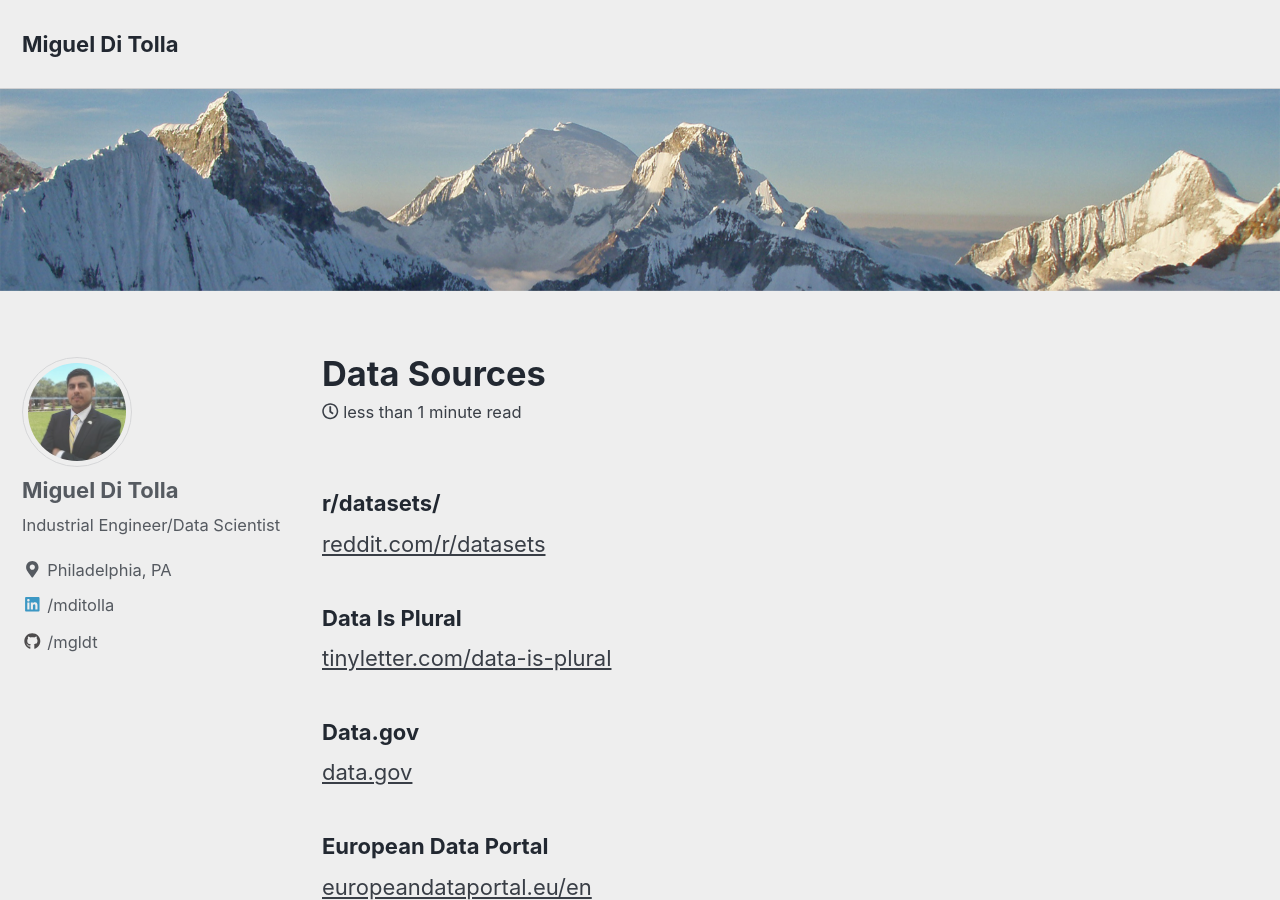
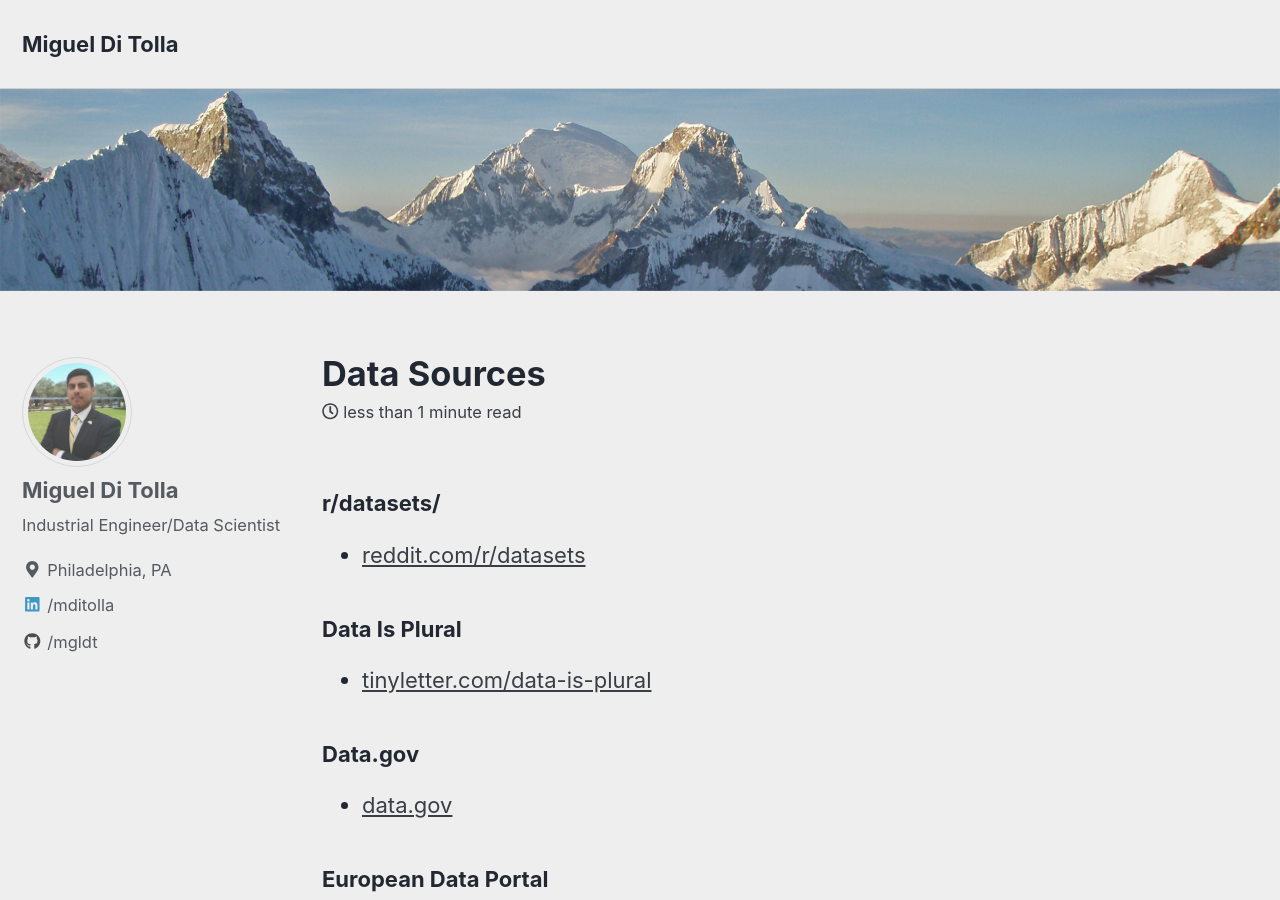
Before and after one commit to mgldt/mgldt.github.io, a Jekyll site: the page built from _posts/2019-06-28-data-sources.md, in a window 1280 px wide and 900 px high. Built offline with Jekyll 4.4.1, drawn with Linux system fonts in a browser that asks for light colours; cached includes are drawn as plain includes.

```diff
--- a/_posts/2019-06-28-data-sources.md
+++ b/_posts/2019-06-28-data-sources.md
@@ -9,75 +9,75 @@ excerpt: "Various data sources"
 
 ### r/datasets/
 
-[reddit.com/r/datasets](https://www.reddit.com/r/datasets)
+* [reddit.com/r/datasets](https://www.reddit.com/r/datasets)
 
 
 ### Data Is Plural
 
-[tinyletter.com/data-is-plural](https://tinyletter.com/data-is-plural)
+* [tinyletter.com/data-is-plural](https://tinyletter.com/data-is-plural)
 
 
 ### Data.gov
 
-[data.gov](https://data.gov)
+* [data.gov](https://data.gov)
 
 
 ### European Data Portal
 
-[europeandataportal.eu/en](https://www.europeandataportal.eu/en)
+* [europeandataportal.eu/en](https://www.europeandataportal.eu/en)
 
 
 ### BuzzFeed News
 
-[github.com/BuzzFeedNews](https://github.com/BuzzFeedNews)
+* [github.com/BuzzFeedNews](https://github.com/BuzzFeedNews)
 
 
 ### FiveThirstyEight
 
-[data.fivethirtyeight.com](https://data.fivethirtyeight.com)
+* [data.fivethirtyeight.com](https://data.fivethirtyeight.com)
 
 
 ### Open Data Network
 
-[opendatanetwork.com/](https://opendatanetwork.com/)
+* [opendatanetwork.com/](https://opendatanetwork.com/)
 
 
 ### Enigma Public Data
 
-[public.enigma.com](https://public.enigma.com)
+* [public.enigma.com](https://public.enigma.com)
 
 
 ### Registry of Open Data on AWS
 
-[registry.opendata.aws/](https://registry.opendata.aws/)
+* [registry.opendata.aws/](https://registry.opendata.aws/)
 
 
 ### Google Cloud Public Datasets
 
-[cloud.google.com/public-datasets/](https://cloud.google.com/public-datasets/)
+* [cloud.google.com/public-datasets/](https://cloud.google.com/public-datasets/)
 
 
 ### Kaggle Datasets
 
-[www.kaggle.com/datasets](https://www.kaggle.com/datasets)
+* [www.kaggle.com/datasets](https://www.kaggle.com/datasets)
 
 
 ### ProPublica Data Store
 
-[propublica.org/datastore/datasets/politics](https://www.propublica.org/datastore/datasets/politics)
+* [propublica.org/datastore/datasets/politics](https://www.propublica.org/datastore/datasets/politics)
 
 
 ### Tidy Tuesday Project
 Collection of datasets, links, and resources.
 
-[https://github.com/rfordatascience/tidytuesday](https://github.com/rfordatascience/tidytuesday)
+* [https://github.com/rfordatascience/tidytuesday](https://github.com/rfordatascience/tidytuesday)
 
 
 ### NYC Open Data
 
-[opendata.cityofnewyork.us/](https://opendata.cityofnewyork.us/)
+* [opendata.cityofnewyork.us/](https://opendata.cityofnewyork.us/)
 
 
 ### Data.Gov.UK
 
-[https://data.gov.uk/](https://data.gov.uk/)
+* [https://data.gov.uk/](https://data.gov.uk/)
```
